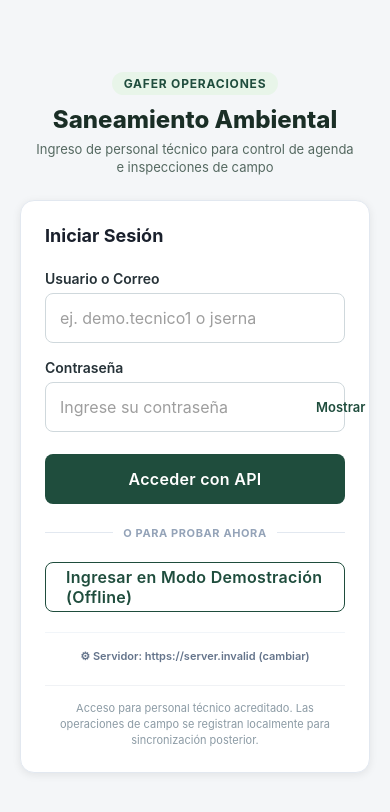
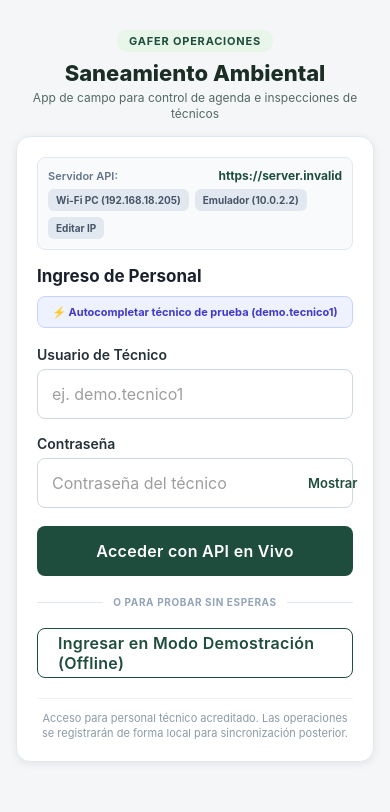
Before and after one commit to natharceeirl/GAFER, a React Native app in the folder apps/mobile/: screen / in a window 390 px wide. Shown: the top 812 px of the page. Built offline with nearby package versions, Linux system fonts and the light colour scheme; no server answers.

Commit message:
fix(mobile): place server selector on top with 1-tap chips and quick auto-fill

```diff
--- a/apps/mobile/src/features/auth/ui/LoginScreen.tsx
+++ b/apps/mobile/src/features/auth/ui/LoginScreen.tsx
@@ -1,4 +1,4 @@
-import React, { useState, useEffect } from 'react';
+import React, { useState } from 'react';
 import {
   StyleSheet,
   Text,
@@ -8,7 +8,6 @@ import {
   ScrollView,
   SafeAreaView,
   TouchableOpacity,
-  NativeModules,
 } from 'react-native';
 import { StatusBar } from 'expo-status-bar';
 import { useAuthStore } from '../model/use-auth-store';
@@ -19,25 +18,15 @@ export interface LoginScreenProps {
   onLoginExitoso?: () => void;
 }
 
-const detectarHostMetro = (): string | null => {
-  try {
-    const scriptURL: string = (NativeModules as any)?.SourceCode?.scriptURL || '';
-    const match = scriptURL.match(/^https?:\/\/([^:/]+)/);
-    if (match && match[1] && match[1] !== 'localhost' && match[1] !== '127.0.0.1') {
-      return `http://${match[1]}:3000`;
-    }
-  } catch {
-    // Entorno no nativo o fallback
-  }
-  return null;
-};
+const IP_WIFI_PC = 'http://192.168.18.205:3000';
+const IP_EMULADOR = 'http://10.0.2.2:3000';
 
 export const LoginScreen: React.FC<LoginScreenProps> = ({ onLoginExitoso }) => {
   const [usuario, setUsuario] = useState('');
   const [clave, setClave] = useState('');
   const [errorUsuario, setErrorUsuario] = useState<string | null>(null);
   const [errorClave, setErrorClave] = useState<string | null>(null);
-  const [mostrarConfigServidor, setMostrarConfigServidor] = useState(false);
+  const [editandoServidor, setEditandoServidor] = useState(false);
 
   const {
     estado,
@@ -49,17 +38,8 @@ export const LoginScreen: React.FC<LoginScreenProps> = ({ onLoginExitoso }) => {
     limpiarError,
   } = useAuthStore();
 
-  const [inputServidor, setInputServidor] = useState(servidorUrl);
+  const [inputServidor, setInputServidor] = useState(servidorUrl || IP_WIFI_PC);
   const estaCargando = estado === 'CARGANDO';
-
-  // Si estamos en un dispositivo físico con Expo Go, detectar automáticamente la IP del host
-  useEffect(() => {
-    const hostDetectado = detectarHostMetro();
-    if (hostDetectado && servidorUrl === 'http://localhost:3000') {
-      actualizarServidorUrl(hostDetectado);
-      setInputServidor(hostDetectado);
-    }
-  }, [servidorUrl, actualizarServidorUrl]);
 
   const handleSubmit = async () => {
     limpiarError();
@@ -86,11 +66,17 @@ export const LoginScreen: React.FC<LoginScreenProps> = ({ onLoginExitoso }) => {
     }
   };
 
-  const handleGuardarServidor = () => {
-    if (inputServidor.trim()) {
-      actualizarServidorUrl(inputServidor.trim());
-      setMostrarConfigServidor(false);
-    }
+  const handleRellenarTecnico = () => {
+    setUsuario('demo.tecnico1');
+    setClave('Gafer2026!Tecnico');
+    setErrorUsuario(null);
+    setErrorClave(null);
+  };
+
+  const handleSeleccionarPreset = (url: string) => {
+    actualizarServidorUrl(url);
+    setInputServidor(url);
+    setEditandoServidor(false);
   };
 
   return (
@@ -103,19 +89,98 @@ export const LoginScreen: React.FC<LoginScreenProps> = ({ onLoginExitoso }) => {
         <ScrollView
           contentContainerStyle={styles.scrollContent}
           keyboardShouldPersistTaps="handled"
+          automaticallyAdjustKeyboardInsets={true}
         >
+          {/* Cabecera institucional */}
           <View style={styles.header}>
             <View style={styles.badgeContenedor}>
               <Text style={styles.badgeTexto}>GAFER OPERACIONES</Text>
             </View>
             <Text style={styles.titulo}>Saneamiento Ambiental</Text>
             <Text style={styles.subtitulo}>
-              Ingreso de personal técnico para control de agenda e inspecciones de campo
+              App de campo para control de agenda e inspecciones de técnicos
             </Text>
           </View>
 
           <View style={styles.card}>
-            <Text style={styles.cardTitulo}>Iniciar Sesión</Text>
+            {/* Selector de Servidor API visible arriba (sin taparse con el teclado) */}
+            <View style={styles.servidorPanel}>
+              <View style={styles.servidorFilaCabecera}>
+                <Text style={styles.servidorEtiqueta}>Servidor API:</Text>
+                <Text style={styles.servidorUrlTexto} numberOfLines={1}>
+                  {servidorUrl || IP_WIFI_PC}
+                </Text>
+              </View>
+
+              <View style={styles.presetChipsFila}>
+                <TouchableOpacity
+                  style={[
+                    styles.chip,
+                    servidorUrl === IP_WIFI_PC && styles.chipActivo,
+                  ]}
+                  onPress={() => handleSeleccionarPreset(IP_WIFI_PC)}
+                >
+                  <Text
+                    style={[
+                      styles.chipTexto,
+                      servidorUrl === IP_WIFI_PC && styles.chipTextoActivo,
+                    ]}
+                  >
+                    Wi-Fi PC (192.168.18.205)
+                  </Text>
+                </TouchableOpacity>
+
+                <TouchableOpacity
+                  style={[
+                    styles.chip,
+                    servidorUrl === IP_EMULADOR && styles.chipActivo,
+                  ]}
+                  onPress={() => handleSeleccionarPreset(IP_EMULADOR)}
+                >
+                  <Text
+                    style={[
+                      styles.chipTexto,
+                      servidorUrl === IP_EMULADOR && styles.chipTextoActivo,
+                    ]}
+                  >
+                    Emulador (10.0.2.2)
+                  </Text>
+                </TouchableOpacity>
+
+                <TouchableOpacity
+                  style={[styles.chip, editandoServidor && styles.chipActivo]}
+                  onPress={() => setEditandoServidor(!editandoServidor)}
+                >
+                  <Text
+                    style={[
+                      styles.chipTexto,
+                      editandoServidor && styles.chipTextoActivo,
+                    ]}
+                  >
+                    {editandoServidor ? '✕' : 'Editar IP'}
+                  </Text>
+                </TouchableOpacity>
+              </View>
+
+              {editandoServidor ? (
+                <View style={styles.cajaEditarIp}>
+                  <Input
+                    label="IP / URL del servidor"
+                    placeholder="http://192.168.X.X:3000"
+                    valor={inputServidor}
+                    onCambio={setInputServidor}
+                  />
+                  <Button
+                    titulo="Aplicar IP"
+                    onPress={() => handleSeleccionarPreset(inputServidor)}
+                    variante="secundario"
+                    style={styles.botonAplicarIp}
+                  />
+                </View>
+              ) : null}
+            </View>
+
+            <Text style={styles.cardTitulo}>Ingreso de Personal</Text>
 
             {errorAuth ? (
               <AlertBanner
@@ -126,10 +191,21 @@ export const LoginScreen: React.FC<LoginScreenProps> = ({ onLoginExitoso }) => {
               />
             ) : null}
 
+            {/* Atajo rápido para no tipear toda la contraseña larga en móvil */}
+            <TouchableOpacity
+              onPress={handleRellenarTecnico}
+              style={styles.botonRellenar}
+              activeOpacity={0.7}
+            >
+              <Text style={styles.textoBotonRellenar}>
+                ⚡ Autocompletar técnico de prueba (demo.tecnico1)
+              </Text>
+            </TouchableOpacity>
+
             <Input
               testID="input-usuario"
-              label="Usuario o Correo"
-              placeholder="ej. demo.tecnico1 o jserna"
+              label="Usuario de Técnico"
+              placeholder="ej. demo.tecnico1"
               valor={usuario}
               onCambio={(texto) => {
                 setUsuario(texto);
@@ -144,7 +220,7 @@ export const LoginScreen: React.FC<LoginScreenProps> = ({ onLoginExitoso }) => {
             <Input
               testID="input-clave"
               label="Contraseña"
-              placeholder="Ingrese su contraseña"
+              placeholder="Contraseña del técnico"
               valor={clave}
               onCambio={(texto) => {
                 setClave(texto);
@@ -157,7 +233,7 @@ export const LoginScreen: React.FC<LoginScreenProps> = ({ onLoginExitoso }) => {
 
             <Button
               testID="boton-ingresar"
-              titulo={estaCargando ? 'Conectando...' : 'Acceder con API'}
+              titulo={estaCargando ? 'Conectando con la API...' : 'Acceder con API en Vivo'}
               onPress={handleSubmit}
               cargando={estaCargando}
               deshabilitado={estaCargando}
@@ -167,7 +243,7 @@ export const LoginScreen: React.FC<LoginScreenProps> = ({ onLoginExitoso }) => {
 
             <View style={styles.separadorO}>
               <View style={styles.lineaSeparador} />
-              <Text style={styles.textoSeparadorO}>O PARA PROBAR AHORA</Text>
+              <Text style={styles.textoSeparadorO}>O PARA PROBAR SIN ESPERAS</Text>
               <View style={styles.lineaSeparador} />
             </View>
 
@@ -180,40 +256,9 @@ export const LoginScreen: React.FC<LoginScreenProps> = ({ onLoginExitoso }) => {
               style={styles.botonDemo}
             />
 
-            {/* Ajustes del Servidor API para pruebas en red local */}
-            <View style={styles.servidorSeccion}>
-              <TouchableOpacity
-                onPress={() => setMostrarConfigServidor(!mostrarConfigServidor)}
-                style={styles.toggleServidor}
-                accessibilityRole="button"
-              >
-                <Text style={styles.toggleServidorTexto}>
-                  ⚙ Servidor: {servidorUrl} ({mostrarConfigServidor ? 'ocultar' : 'cambiar'})
-                </Text>
-              </TouchableOpacity>
-
-              {mostrarConfigServidor ? (
-                <View style={styles.cajaConfigServidor}>
-                  <Input
-                    label="Dirección del Servidor API"
-                    placeholder="http://192.168.X.X:3000"
-                    valor={inputServidor}
-                    onCambio={setInputServidor}
-                    ayuda="En celular físico, ingrese la IP de su PC en la misma red Wi-Fi."
-                  />
-                  <Button
-                    titulo="Guardar Servidor"
-                    onPress={handleGuardarServidor}
-                    variante="secundario"
-                    style={styles.botonGuardarServidor}
-                  />
-                </View>
-              ) : null}
-            </View>
-
             <View style={styles.footerAviso}>
               <Text style={styles.footerTexto}>
-                Acceso para personal técnico acreditado. Las operaciones de campo se registran localmente para sincronización posterior.
+                Acceso para personal técnico acreditado. Las operaciones se registrarán de forma local para sincronización posterior.
               </Text>
             </View>
           </View>
@@ -234,44 +279,44 @@ const styles = StyleSheet.create({
   },
   scrollContent: {
     flexGrow: 1,
-    justifyContent: 'center',
-    padding: 20,
+    padding: 16,
+    paddingBottom: 60,
   },
   header: {
     alignItems: 'center',
-    marginBottom: 24,
+    marginVertical: 14,
   },
   badgeContenedor: {
     backgroundColor: '#e8f5e9',
     paddingHorizontal: 12,
     paddingVertical: 4,
     borderRadius: 16,
-    marginBottom: 10,
+    marginBottom: 8,
   },
   badgeTexto: {
     color: '#1f4d3d',
     fontWeight: '700',
-    fontSize: 12,
+    fontSize: 11,
     letterSpacing: 0.8,
   },
   titulo: {
-    fontSize: 24,
+    fontSize: 22,
     fontWeight: '800',
     color: '#1a2e26',
     textAlign: 'center',
   },
   subtitulo: {
-    fontSize: 13,
+    fontSize: 12,
     color: '#556961',
     textAlign: 'center',
-    marginTop: 6,
+    marginTop: 4,
     paddingHorizontal: 12,
-    lineHeight: 18,
+    lineHeight: 16,
   },
   card: {
     backgroundColor: '#ffffff',
     borderRadius: 14,
-    padding: 24,
+    padding: 20,
     shadowColor: '#000',
     shadowOffset: { width: 0, height: 2 },
     shadowOpacity: 0.08,
@@ -280,22 +325,93 @@ const styles = StyleSheet.create({
     borderWidth: 1,
     borderColor: '#e2e8f0',
   },
+  servidorPanel: {
+    backgroundColor: '#f8fafc',
+    borderRadius: 8,
+    padding: 10,
+    marginBottom: 16,
+    borderWidth: 1,
+    borderColor: '#e2e8f0',
+  },
+  servidorFilaCabecera: {
+    flexDirection: 'row',
+    alignItems: 'center',
+    justifyContent: 'space-between',
+    marginBottom: 6,
+  },
+  servidorEtiqueta: {
+    fontSize: 11,
+    color: '#64748b',
+    fontWeight: '600',
+  },
+  servidorUrlTexto: {
+    fontSize: 12,
+    fontWeight: '700',
+    color: '#1f4d3d',
+  },
+  presetChipsFila: {
+    flexDirection: 'row',
+    flexWrap: 'wrap',
+    gap: 6,
+  },
+  chip: {
+    backgroundColor: '#e2e8f0',
+    paddingHorizontal: 8,
+    paddingVertical: 5,
+    borderRadius: 6,
+  },
+  chipActivo: {
+    backgroundColor: '#1f4d3d',
+  },
+  chipTexto: {
+    fontSize: 10,
+    fontWeight: '700',
+    color: '#475569',
+  },
+  chipTextoActivo: {
+    color: '#ffffff',
+  },
+  cajaEditarIp: {
+    marginTop: 8,
+    paddingTop: 8,
+    borderTopWidth: 1,
+    borderTopColor: '#e2e8f0',
+  },
+  botonAplicarIp: {
+    height: 38,
+    marginTop: 4,
+  },
   cardTitulo: {
-    fontSize: 18,
+    fontSize: 17,
     fontWeight: '700',
     color: '#1a202c',
-    marginBottom: 16,
+    marginBottom: 10,
   },
   alerta: {
-    marginBottom: 16,
+    marginBottom: 12,
+  },
+  botonRellenar: {
+    backgroundColor: '#eef2ff',
+    borderWidth: 1,
+    borderColor: '#c7d2fe',
+    borderRadius: 8,
+    paddingVertical: 8,
+    paddingHorizontal: 10,
+    alignItems: 'center',
+    marginBottom: 10,
+  },
+  textoBotonRellenar: {
+    fontSize: 11,
+    color: '#4338ca',
+    fontWeight: '700',
   },
   botonAcceso: {
-    marginTop: 14,
+    marginTop: 10,
   },
   separadorO: {
     flexDirection: 'row',
     alignItems: 'center',
-    marginVertical: 14,
+    marginVertical: 12,
   },
   lineaSeparador: {
     flex: 1,
@@ -303,45 +419,18 @@ const styles = StyleSheet.create({
     backgroundColor: '#e2e8f0',
   },
   textoSeparadorO: {
-    fontSize: 11,
+    fontSize: 10,
     fontWeight: '700',
     color: '#94a3b8',
     marginHorizontal: 10,
     letterSpacing: 0.6,
   },
   botonDemo: {
-    marginBottom: 10,
-  },
-  servidorSeccion: {
-    marginTop: 10,
-    paddingTop: 10,
-    borderTopWidth: 1,
-    borderTopColor: '#f1f5f9',
-  },
-  toggleServidor: {
-    paddingVertical: 6,
-    alignItems: 'center',
-  },
-  toggleServidorTexto: {
-    fontSize: 11,
-    color: '#64748b',
-    fontWeight: '600',
-  },
-  cajaConfigServidor: {
-    backgroundColor: '#f8fafc',
-    padding: 12,
-    borderRadius: 8,
-    marginTop: 8,
-    borderWidth: 1,
-    borderColor: '#e2e8f0',
-  },
-  botonGuardarServidor: {
-    height: 40,
-    marginTop: 6,
+    marginBottom: 6,
   },
   footerAviso: {
-    marginTop: 16,
-    paddingTop: 14,
+    marginTop: 14,
+    paddingTop: 12,
     borderTopWidth: 1,
     borderTopColor: '#f0f2f5',
   },
@@ -349,6 +438,6 @@ const styles = StyleSheet.create({
     fontSize: 11,
     color: '#8c9ba5',
     textAlign: 'center',
-    lineHeight: 16,
+    lineHeight: 15,
   },
 });
```
Also changed, not shown: apps/mobile/src/shared/api/api-client.ts (+9 -2 lines).
